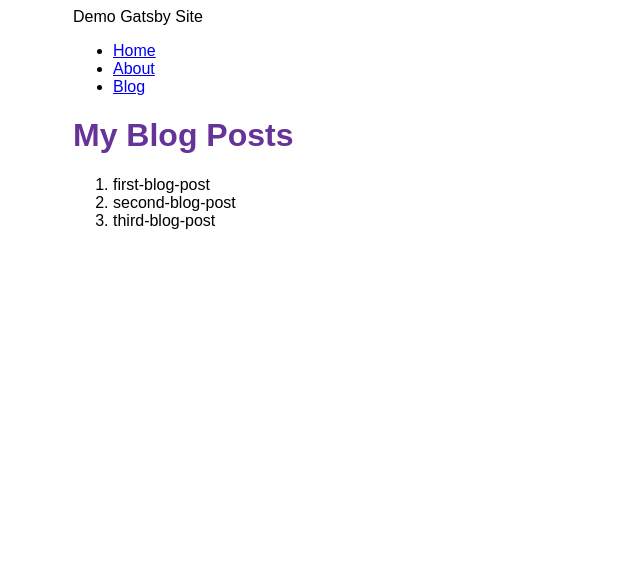
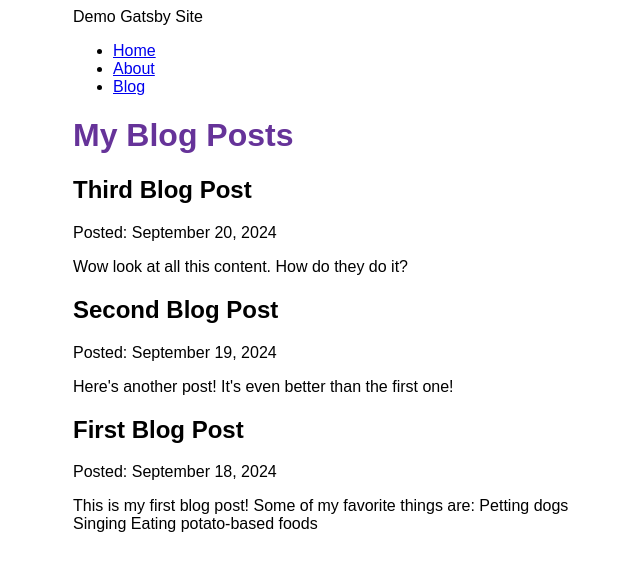
Before and after one commit to kanwar-osscube/gatsby-demo, a Gatsby site: page /blog in a window 1280 px wide. Shown: the whole page, without its empty margins (317-957 px from the left). Built offline with nearby package versions, Linux system fonts and the light colour scheme; Gatsby itself is replaced by a stand-in of ours.

Commit message:
implemented gatsby-plugin-mdx: create text content with Markdown formatting and embedded React components

```diff
--- a/blog/first-blog-post.mdx
+++ b/blog/first-blog-post.mdx
@@ -0,0 +1,13 @@
+---
+title: "First Blog Post"
+date: "2024-09-18"
+slug: "first-blog-post"
+---
+
+This is my first blog post!
+
+Some of my **favorite** things are:
+
+* Petting dogs
+* Singing
+* Eating potato-based foods
--- a/blog/second-blog-post.mdx
+++ b/blog/second-blog-post.mdx
@@ -0,0 +1,7 @@
+---
+title: "Second Blog Post"
+date: "2024-09-19"
+slug: "second-blog-post"
+---
+
+Here's another post! It's even better than the first one!
--- a/blog/third-blog-post.mdx
+++ b/blog/third-blog-post.mdx
@@ -0,0 +1,7 @@
+---
+title: "Third Blog Post"
+date: "2024-09-20"
+slug: "third-blog-post"
+---
+
+Wow look at all this content. How do they do it?
--- a/gatsby-config.js
+++ b/gatsby-config.js
@@ -17,5 +17,6 @@ module.exports = {
         path: `${__dirname}/blog`,
       }
     },
+    "gatsby-plugin-mdx",
   ],
 }
--- a/package.json
+++ b/package.json
@@ -14,8 +14,10 @@
     "clean": "gatsby clean"
   },
   "dependencies": {
+    "@mdx-js/react": "^2.3.0",
     "gatsby": "^5.13.7",
     "gatsby-plugin-image": "^3.13.1",
+    "gatsby-plugin-mdx": "^5.13.1",
     "gatsby-plugin-sharp": "^5.13.1",
     "gatsby-source-filesystem": "^5.13.1",
     "react": "^18.2.0",
--- a/src/pages/blog.js
+++ b/src/pages/blog.js
@@ -6,28 +6,32 @@ import { graphql } from "gatsby";
 const BlogPage = ({data}) => {
     return (
     <Layout pageTitle="My Blog Posts">
-      <ol>
-      {
-        data.allFile.nodes.map(node => (
-            <li key={node.name}>
-                {node.name}
-            </li>
-            )
-        )
+        {
+            data.allMdx.nodes.map((node) => (
+            <article key={node.id}>
+            <h2>{node.frontmatter.title}</h2>
+            <p>Posted: {node.frontmatter.date}</p>
+            <p>{node.excerpt}</p>
+            </article>
+        ))
       }
-      </ol>
     </Layout>
   )
 }
 
 export const query = graphql`
   query {
-    allFile {
-      nodes {
-        name
+  allMdx(sort: {frontmatter: {date: DESC}}) {
+    nodes {
+      frontmatter {
+        date(formatString: "MMMM D, YYYY")
+        title
       }
+      id
+      excerpt
     }
   }
+}
 `
 
 export const Head = () => <Seo title="Blog" />
```
Also changed, not shown: 1 other file.
